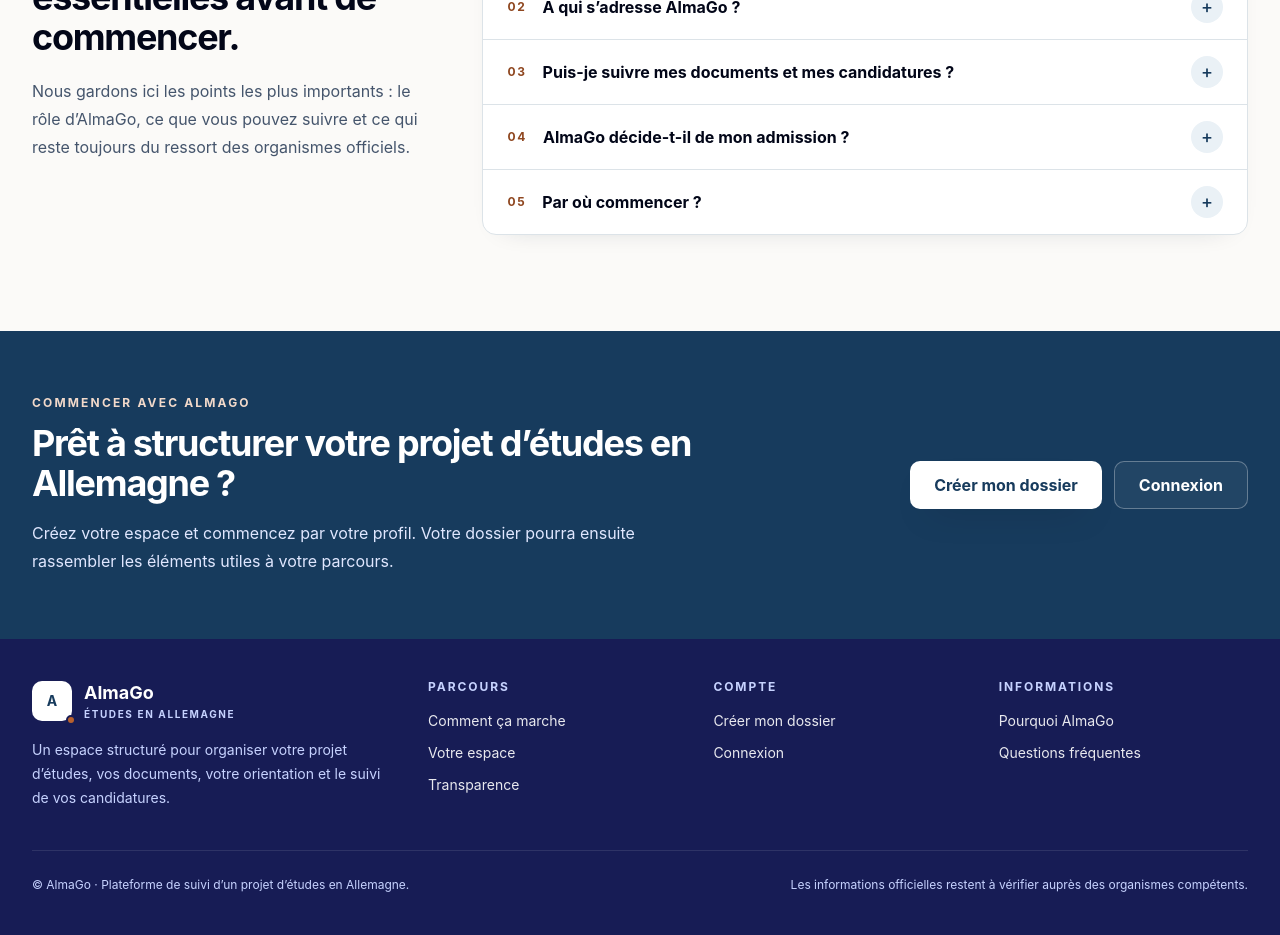
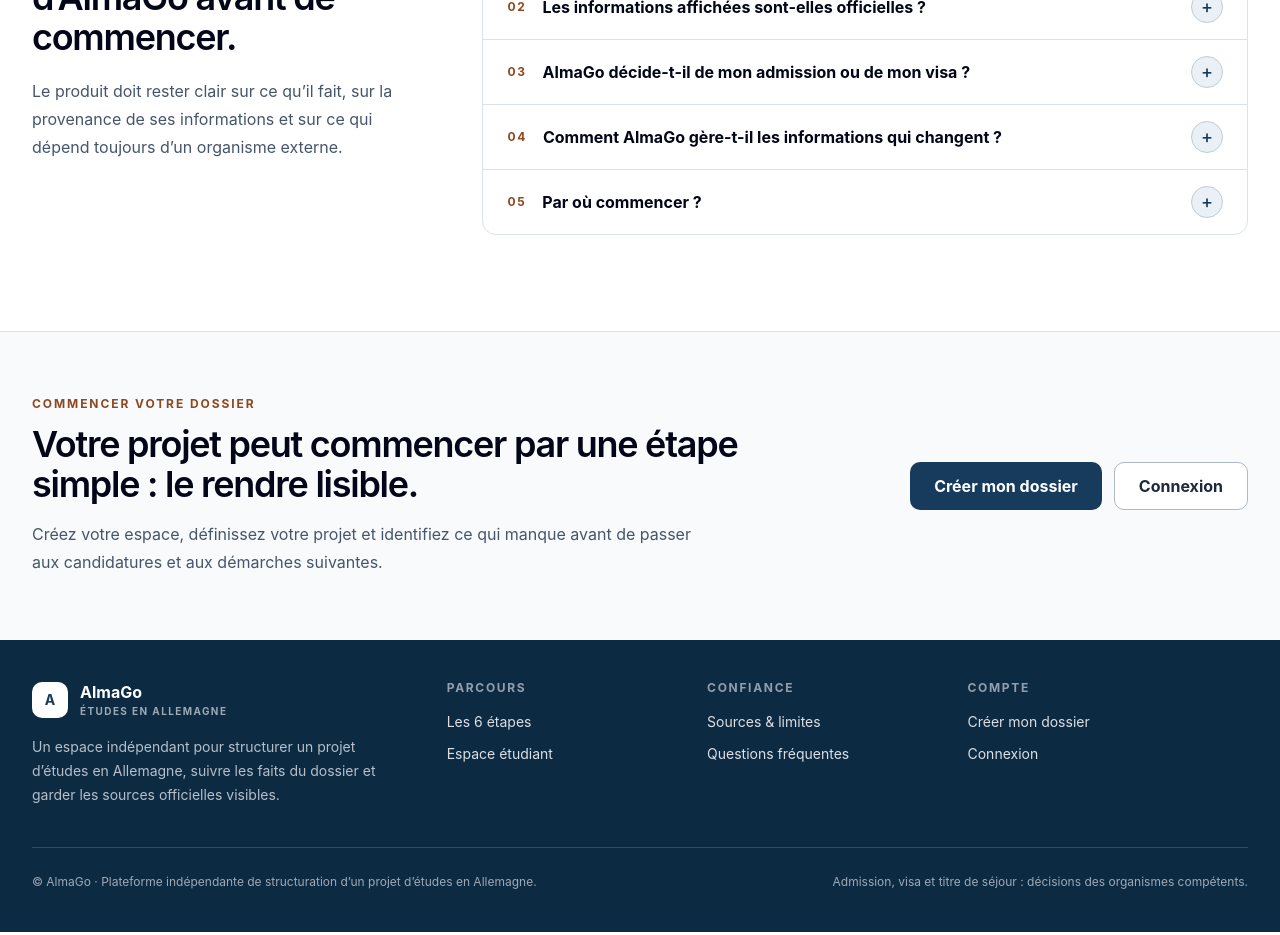
Before and after one commit to almago-platform/AlmaGo, a Next.js app: page / in a window 1280 px wide. Shown: the part 4200-5135 px from the top of the page. Built offline with nearby package versions, Linux system fonts and the light colour scheme.

Commit message:
design(public): strengthen FAQ and institutional closing

```diff
--- a/src/components/public/HomeClosing.tsx
+++ b/src/components/public/HomeClosing.tsx
@@ -2,28 +2,28 @@ import Link from "next/link";
 
 export function HomeFinalCta() {
   return (
-    <section className="bg-[var(--brand)] text-white" aria-labelledby="final-cta-title">
-      <div className="mx-auto flex max-w-7xl flex-col gap-8 px-4 py-14 sm:px-6 sm:py-16 lg:flex-row lg:items-center lg:justify-between lg:px-8">
+    <section className="border-t border-[var(--border)] bg-[var(--surface-subtle)]" aria-labelledby="final-cta-title">
+      <div className="mx-auto grid max-w-7xl gap-8 px-4 py-14 sm:px-6 sm:py-16 lg:grid-cols-[1fr_auto] lg:items-center lg:px-8">
         <div className="max-w-3xl">
-          <p className="text-xs font-bold uppercase tracking-[0.18em] text-[var(--accent-light)]">Commencer avec AlmaGo</p>
-          <h2 id="final-cta-title" className="mt-3 text-3xl font-bold tracking-[-0.035em] sm:text-4xl">
-            Prêt à structurer votre projet d’études en Allemagne ?
+          <p className="eyebrow">Commencer votre dossier</p>
+          <h2 id="final-cta-title" className="mt-3 text-3xl font-semibold tracking-[-0.035em] text-slate-950 sm:text-4xl">
+            Votre projet peut commencer par une étape simple : le rendre lisible.
           </h2>
-          <p className="mt-4 max-w-2xl text-base leading-7 text-indigo-100">
-            Créez votre espace et commencez par votre profil. Votre dossier pourra ensuite rassembler les éléments utiles à votre parcours.
+          <p className="mt-4 max-w-2xl text-base leading-7 text-slate-600">
+            Créez votre espace, définissez votre projet et identifiez ce qui manque avant de passer aux candidatures et aux démarches suivantes.
           </p>
         </div>
 
         <div className="flex shrink-0 flex-col gap-3 sm:flex-row">
           <Link
             href="/signup"
-            className="inline-flex min-h-12 items-center justify-center rounded-[var(--radius-control)] bg-white px-6 font-bold text-[var(--brand)] shadow-[0_16px_34px_-22px_rgba(0,0,0,0.65)] transition-all hover:-translate-y-px hover:bg-slate-50"
+            className="inline-flex min-h-12 items-center justify-center rounded-[var(--radius-control)] bg-[var(--brand)] px-6 font-bold text-white hover:bg-[var(--brand-strong)]"
           >
             Créer mon dossier
           </Link>
           <Link
             href="/login"
-            className="inline-flex min-h-12 items-center justify-center rounded-[var(--radius-control)] border border-white/30 bg-white/5 px-6 font-bold text-white transition-colors hover:bg-white/10"
+            className="inline-flex min-h-12 items-center justify-center rounded-[var(--radius-control)] border border-[var(--border-strong)] bg-white px-6 font-bold text-slate-800 hover:border-[var(--brand)] hover:text-[var(--brand)]"
           >
             Connexion
           </Link>
@@ -35,52 +35,30 @@ export function HomeFinalCta() {
 
 export function HomeFooter() {
   return (
-    <footer className="bg-[#171c55] text-white">
+    <footer className="bg-[var(--brand-strong)] text-white">
       <div className="mx-auto max-w-7xl px-4 py-10 sm:px-6 lg:px-8">
-        <div className="grid gap-9 sm:grid-cols-2 lg:grid-cols-[1.3fr_0.9fr_0.9fr_0.9fr]">
+        <div className="grid gap-9 sm:grid-cols-2 lg:grid-cols-[1.35fr_0.8fr_0.8fr_1fr]">
           <div className="max-w-sm">
             <Link href="/" className="inline-flex items-center gap-3" aria-label="AlmaGo accueil">
-              <span className="relative grid h-10 w-10 place-items-center rounded-[var(--radius-control)] bg-white text-sm font-bold text-[var(--brand)]">
-                A
-                <span aria-hidden="true" className="absolute -bottom-1 -right-1 h-2.5 w-2.5 rounded-full border-2 border-[#171c55] bg-[var(--accent)]" />
-              </span>
+              <span className="grid h-9 w-9 place-items-center rounded-[var(--radius-control)] bg-white text-sm font-bold text-[var(--brand)]">A</span>
               <span>
-                <span className="block text-lg font-bold">AlmaGo</span>
-                <span className="block text-[10px] font-bold uppercase tracking-[0.16em] text-indigo-200">Études en Allemagne</span>
+                <span className="block text-base font-bold">AlmaGo</span>
+                <span className="block text-[10px] font-bold uppercase tracking-[0.14em] text-white/60">Études en Allemagne</span>
               </span>
             </Link>
-            <p className="mt-4 text-sm leading-6 text-indigo-200">
-              Un espace structuré pour organiser votre projet d’études, vos documents, votre orientation et le suivi de vos candidatures.
+            <p className="mt-4 text-sm leading-6 text-white/70">
+              Un espace indépendant pour structurer un projet d’études en Allemagne, suivre les faits du dossier et garder les sources officielles visibles.
             </p>
           </div>
 
-          <FooterColumn
-            title="Parcours"
-            links={[
-              ["Comment ça marche", "#parcours"],
-              ["Votre espace", "#espace"],
-              ["Transparence", "#confiance"],
-            ]}
-          />
-          <FooterColumn
-            title="Compte"
-            links={[
-              ["Créer mon dossier", "/signup"],
-              ["Connexion", "/login"],
-            ]}
-          />
-          <FooterColumn
-            title="Informations"
-            links={[
-              ["Pourquoi AlmaGo", "#why-almago-title"],
-              ["Questions fréquentes", "#faq"],
-            ]}
-          />
+          <FooterColumn title="Parcours" links={[["Les 6 étapes", "#parcours"], ["Espace étudiant", "#espace"]]} />
+          <FooterColumn title="Confiance" links={[["Sources & limites", "#confiance"], ["Questions fréquentes", "#faq"]]} />
+          <FooterColumn title="Compte" links={[["Créer mon dossier", "/signup"], ["Connexion", "/login"]]} />
         </div>
 
-        <div className="mt-10 flex flex-col gap-3 border-t border-white/10 pt-6 text-xs leading-5 text-indigo-200 sm:flex-row sm:items-center sm:justify-between">
-          <p>© AlmaGo · Plateforme de suivi d’un projet d’études en Allemagne.</p>
-          <p>Les informations officielles restent à vérifier auprès des organismes compétents.</p>
+        <div className="mt-10 grid gap-3 border-t border-white/15 pt-6 text-xs leading-5 text-white/60 sm:grid-cols-[1fr_auto] sm:items-center">
+          <p>© AlmaGo · Plateforme indépendante de structuration d’un projet d’études en Allemagne.</p>
+          <p>Admission, visa et titre de séjour : décisions des organismes compétents.</p>
         </div>
       </div>
     </footer>
@@ -90,11 +68,11 @@ export function HomeFooter() {
 function FooterColumn({ title, links }: { title: string; links: readonly (readonly [string, string])[] }) {
   return (
     <nav aria-label={title}>
-      <p className="text-xs font-bold uppercase tracking-[0.16em] text-indigo-200">{title}</p>
+      <p className="text-xs font-bold uppercase tracking-[0.14em] text-white/55">{title}</p>
       <ul className="mt-4 space-y-3 text-sm">
         {links.map(([label, href]) => (
           <li key={label}>
-            <Link href={href} className="text-white/90 transition-colors hover:text-white hover:underline hover:underline-offset-4">
+            <Link href={href} className="text-white/85 hover:text-white hover:underline hover:underline-offset-4">
               {label}
             </Link>
           </li>
--- a/src/components/public/HomeFaqSection.tsx
+++ b/src/components/public/HomeFaqSection.tsx
@@ -2,55 +2,55 @@ const faqs = [
   {
     question: "À quoi sert AlmaGo ?",
     answer:
-      "AlmaGo vous aide à structurer votre projet d’études en Allemagne en regroupant votre profil, vos documents, votre orientation, vos démarches et le suivi de vos candidatures.",
+      "AlmaGo structure votre projet d’études en Allemagne : projet académique, documents, orientation, candidatures, préparation linguistique, financement et prochaines démarches.",
   },
   {
-    question: "À qui s’adresse AlmaGo ?",
+    question: "Les informations affichées sont-elles officielles ?",
     answer:
-      "La plateforme est pensée pour les étudiants qui préparent un projet d’études en Allemagne et souhaitent garder leur dossier plus clair et plus facile à suivre.",
+      "AlmaGo distingue les informations internes du dossier et les données provenant de sources externes. Lorsqu’une fiche est vérifiée, sa source et sa date de contrôle sont conservées. La source officielle reste toujours la référence.",
   },
   {
-    question: "Puis-je suivre mes documents et mes candidatures ?",
+    question: "AlmaGo décide-t-il de mon admission ou de mon visa ?",
     answer:
-      "Oui. L’espace étudiant permet de retrouver les documents envoyés et leur statut dans AlmaGo, ainsi que les candidatures enregistrées, leurs échéances et les prochaines actions connues.",
+      "Non. AlmaGo organise, relie et explique les informations de votre dossier. Les décisions d’admission, de visa et de titre de séjour appartiennent aux universités et autorités compétentes.",
   },
   {
-    question: "AlmaGo décide-t-il de mon admission ?",
+    question: "Comment AlmaGo gère-t-il les informations qui changent ?",
     answer:
-      "Non. AlmaGo organise votre dossier et peut présenter des pistes d’orientation. Les décisions d’admission, de visa ou de validation appartiennent toujours aux universités et organismes compétents.",
+      "Les catalogues vérifiés ont une durée de validité interne. Une fiche arrivée à échéance doit être revalidée avant de rester publiée comme information actuelle.",
   },
   {
     question: "Par où commencer ?",
     answer:
-      "Créez votre espace puis commencez par compléter votre profil. Le dossier pourra ensuite regrouper vos documents, votre orientation et les prochaines étapes enregistrées.",
+      "Créez votre dossier puis définissez votre projet. AlmaGo pourra ensuite vous montrer les éléments connus, ceux qui manquent et la prochaine action utile.",
   },
 ] as const;
 
 export function HomeFaqSection() {
   return (
-    <section id="faq" className="bg-[#fbfaf8] py-16 sm:py-20 lg:py-24" aria-labelledby="faq-title">
+    <section id="faq" className="bg-white py-16 sm:py-20 lg:py-24" aria-labelledby="faq-title">
       <div className="mx-auto grid max-w-7xl gap-10 px-4 sm:px-6 lg:grid-cols-[0.68fr_1.32fr] lg:gap-14 lg:px-8">
         <div>
           <p className="eyebrow">Questions fréquentes</p>
-          <h2 id="faq-title" className="mt-3 text-3xl font-bold tracking-[-0.035em] text-slate-950 sm:text-4xl">
-            Les réponses essentielles avant de commencer.
+          <h2 id="faq-title" className="mt-3 text-3xl font-semibold tracking-[-0.035em] text-slate-950 sm:text-4xl">
+            Comprendre le rôle d’AlmaGo avant de commencer.
           </h2>
           <p className="mt-5 max-w-xl text-base leading-7 text-slate-600">
-            Nous gardons ici les points les plus importants : le rôle d’AlmaGo, ce que vous pouvez suivre et ce qui reste toujours du ressort des organismes officiels.
+            Le produit doit rester clair sur ce qu’il fait, sur la provenance de ses informations et sur ce qui dépend toujours d’un organisme externe.
           </p>
         </div>
 
-        <div className="divide-y divide-[var(--border)] overflow-hidden rounded-[var(--radius-panel)] border border-[var(--border)] bg-white shadow-[var(--shadow-card)]">
+        <div className="divide-y divide-[var(--border)] overflow-hidden rounded-[var(--radius-panel)] border border-[var(--border)] bg-white">
           {faqs.map((faq, index) => (
             <details key={faq.question} className="group">
-              <summary className="flex min-h-16 cursor-pointer list-none items-center justify-between gap-5 px-5 py-4 font-bold text-slate-950 outline-none transition-colors hover:bg-slate-50 focus-visible:ring-2 focus-visible:ring-inset focus-visible:ring-[var(--brand)] sm:px-6">
+              <summary className="flex min-h-16 cursor-pointer list-none items-center justify-between gap-5 px-5 py-4 font-bold text-slate-950 outline-none transition-colors hover:bg-[var(--surface-subtle)] focus-visible:ring-2 focus-visible:ring-inset focus-visible:ring-[var(--brand)] sm:px-6">
                 <span className="flex items-center gap-4">
                   <span className="text-xs font-bold tracking-[0.14em] text-[var(--accent-strong)]">
                     {String(index + 1).padStart(2, "0")}
                   </span>
                   <span>{faq.question}</span>
                 </span>
-                <span aria-hidden="true" className="grid h-8 w-8 shrink-0 place-items-center rounded-full bg-[var(--brand-soft)] text-lg font-medium text-[var(--brand)] transition-transform group-open:rotate-45">
+                <span aria-hidden="true" className="grid h-8 w-8 shrink-0 place-items-center rounded-full border border-[var(--brand-border)] bg-[var(--brand-soft)] text-lg font-medium text-[var(--brand)] transition-transform group-open:rotate-45">
                   +
                 </span>
               </summary>
```
